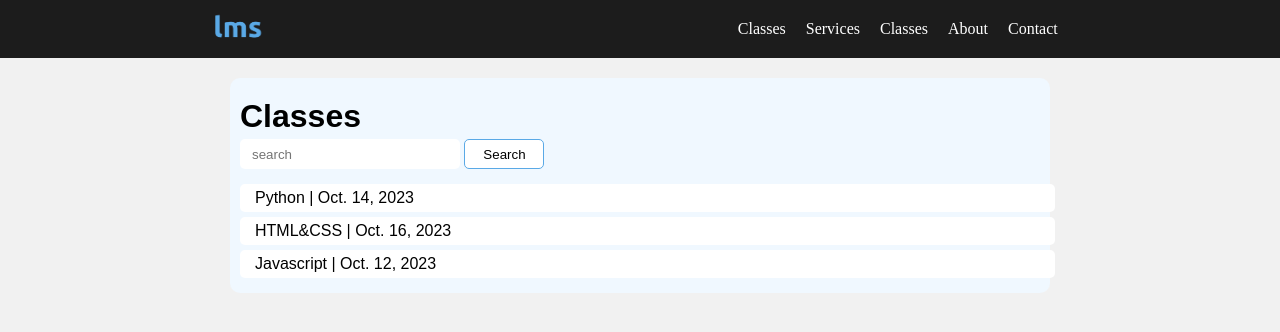
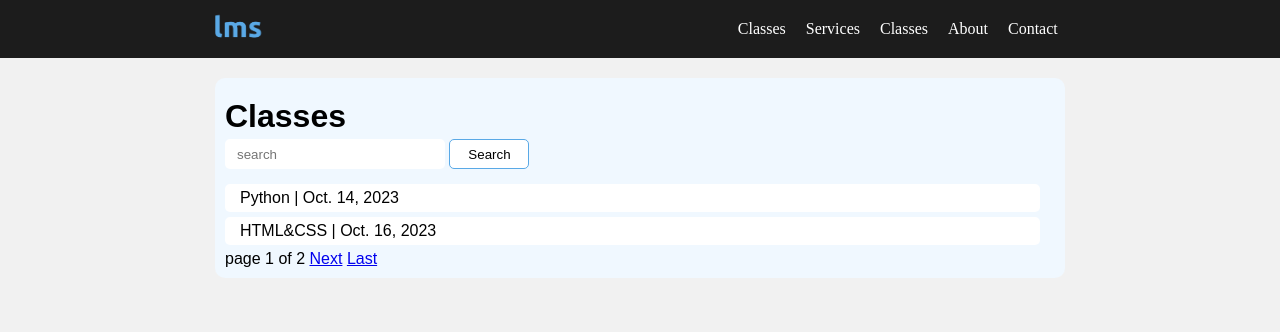
Before and after one commit to gitShabirAhmad/learning-management-system, a Django app: page /classes/ in a window 1280 px wide. Shown: the top 332 px of the page. Run offline with Django 4.2, Linux system fonts and the light colour scheme; data comes from the database, SQL or seed files in the repository.

```diff
--- a/lms_app/static/css/classes.css
+++ b/lms_app/static/css/classes.css
@@ -4,7 +4,7 @@
     border-radius: 10px;
     font-family: arial;
     margin-top: 20px;
-    width: 800px;
+    width: 830px;
 }
 .container{
     display: flex;
@@ -61,9 +61,15 @@
     .Class a{
         width: 300px;
     }
+    .clases{
+        width: 330px;
+    }
 }
 @media (max-width: 320px){
     .Class a{
         width: 200px;
     }
+    .clases{
+        width: 230px;
+    }
 }
--- a/lms_app/templates/lms_app/classes.html
+++ b/lms_app/templates/lms_app/classes.html
@@ -25,6 +25,20 @@
                 <a href="{{item.id}}" id="class">{{item.name}} | {{item.started_date}}</a>
                 {% endfor %}
             </div>
+
+
+            {% if course_classes.has_previous %}
+            <a href="?page=1">First</a>
+            <a href="?page={{ course_classes.previous_page_number }}">Previous</a>
+            {% endif %}
+
+            page {{ course_classes.number }} of {{ course_classes.paginator.num_pages }}
+
+            {% if course_classes.has_next %}
+            <a href="?page={{ course_classes.next_page_number }}">Next</a>
+            <a href="?page={{ course_classes.paginator.num_pages }}">Last</a>
+            {% endif %}
+
         </div>
     </div>
 
--- a/lms_app/views.py
+++ b/lms_app/views.py
@@ -1,5 +1,6 @@
 from django.shortcuts import render
 from lms_app.models import Cls
+from django.core.paginator import Paginator
 # Create your views here.
 def main(request):
     return render(request,'lms_app/main.html')
@@ -13,4 +14,8 @@ def classes(request):
         course_classes = course_classes.filter(name__icontains=name)
 
 
+    paginator = Paginator(course_classes,2)
+    page = request.GET.get('page')
+    course_classes = paginator.get_page(page)
+
     return render(request,'lms_app/classes.html',{"course_classes":course_classes})
```
Also changed, not shown: lms_app/templates/lms_app/error.html (deleted, +0 -12 lines).
